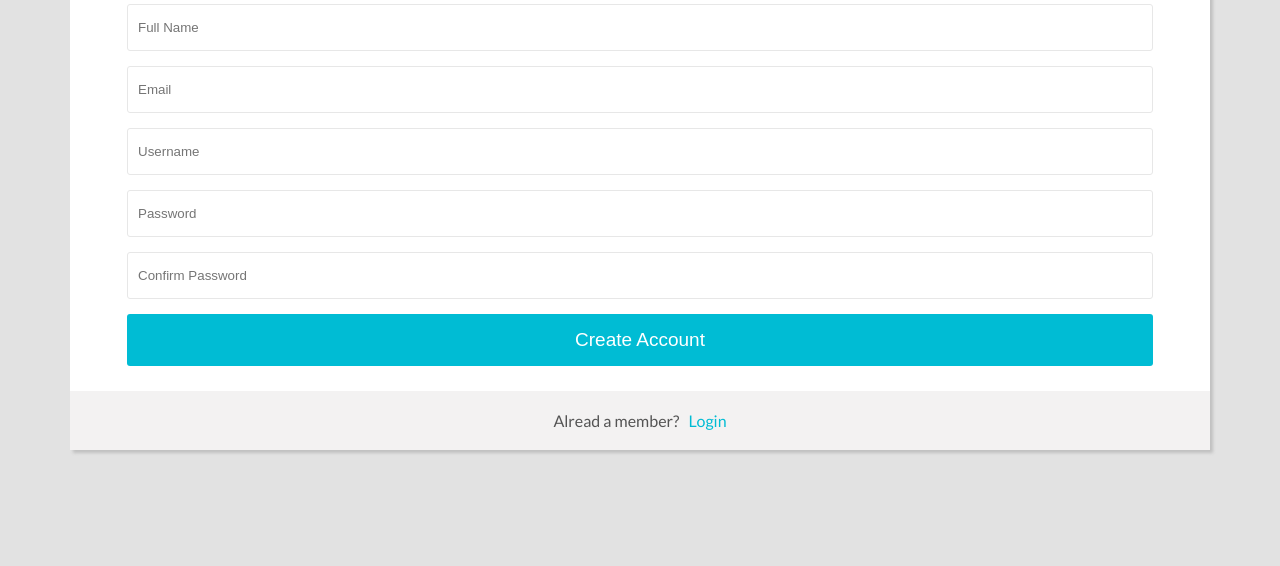
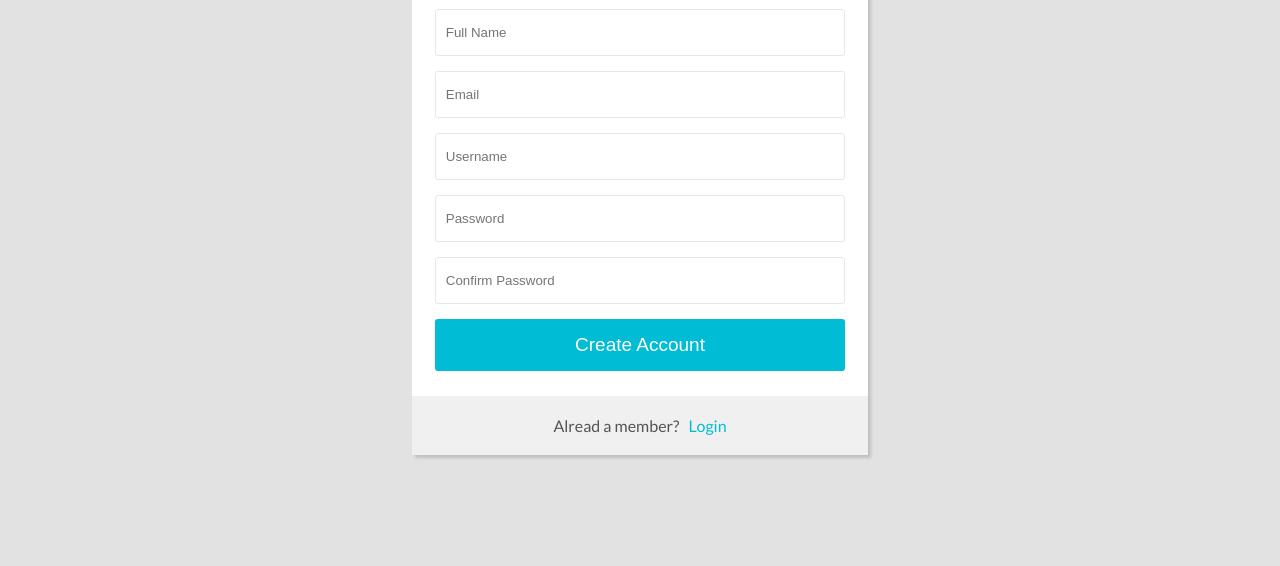
Before and after one commit to megame24/Maintenance-Tracker, a plain HTML site: page views/register.html in a window 1280 px wide. Shown: the part 234-800 px from the top of the page. Drawn offline with nearby package versions, Linux system fonts and the light colour scheme.

Commit message:
[Feature #157402598] style sign up page for non-mobile versions

```diff
--- a/css/styles.css
+++ b/css/styles.css
@@ -257,7 +257,7 @@ a {
 }
 
 .form-icon-container {
-    padding-top: 30px;
+  padding-top: 30px;
 }
 .form .form-icon {
   margin: 0 auto 15px auto;
@@ -296,8 +296,13 @@ a {
   margin-bottom: 25px;
 }
 
+input:focus {
+  outline: none;
+  border-color: #00bcd4;
+}
+
 .form-footer {
-  background-color: rgb(243, 242, 242);
+  background-color: rgb(240, 240, 240);
   padding: 20px 10px;
   text-align: center;
 }
@@ -305,3 +310,24 @@ a {
 .form-footer a {
   color: #00bcd4;
 }
+
+@media only screen and (min-width: 48em) {
+  .form {
+    width: 60%;
+    margin: 20px auto;
+  }
+}
+
+@media only screen and (min-width: 62em) {
+  .form {
+    width: 50%;
+    margin: 25px auto;
+  }
+}
+
+@media only screen and (min-width: 75em) {
+  .form {
+    width: 40%;
+    margin: 30px auto;
+  }
+}
--- a/views/register.html
+++ b/views/register.html
@@ -72,6 +72,7 @@
             <div class="clearfix"></div>
         </div>
     </nav>
+    <section id="register">
         <div class="container">
             <div class="form">
                 <div class="form-icon-container">
@@ -81,18 +82,21 @@
                 </div>
                 <h1>Create Account</h1>
                 <form>
-                <input type="text" placeholder="Full Name">
-                <input type="text" placeholder="Email">
-                <input type="username" placeholder="Username">
-                <input type="password" placeholder="Password">
-                <input type="password" placeholder="Confirm Password">
-                <input class="btn" type="submit" value="Create Account">
+                    <input type="text" name="name" placeholder="Full Name" required>
+                    <input type="text" name="email" placeholder="Email" required>
+                    <input type="username" name="username" placeholder="Username" required>
+                    <input type="password" name="password" placeholder="Password" required>
+                    <input type="password" placeholder="Confirm Password" required>
+                    <input type="submit" value="Create Account">
                 </form>
                 <div class="form-footer">
-                <p>Alread a member? &nbsp; <a href="#">Login</a></p>
+                    <p>Alread a member? &nbsp;
+                        <a href="#">Login</a>
+                    </p>
                 </div>
             </div>
         </div>
+    </section>
     <script src="../js/script.js"></script>
 </body>
 
```
Lines whose indentation alone changed are shown as unchanged.
